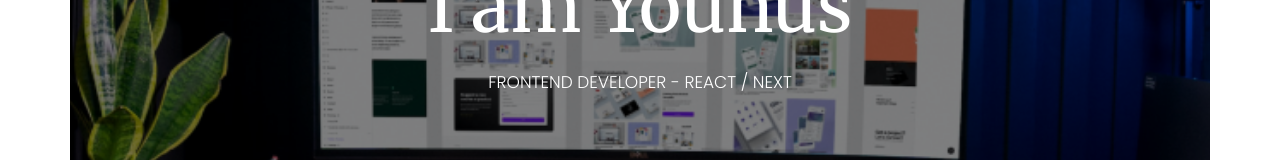
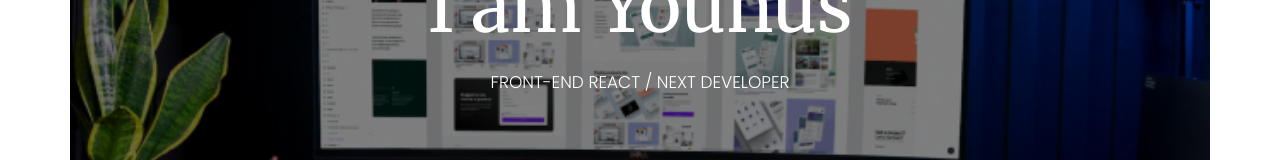
Before and after one commit to YounusHussain9/personal_portfolio, a Next.js app: page / in a window 1280 px wide. Shown: the part 486-646 px from the top of the page. Built offline with nearby package versions, Linux system fonts and the light colour scheme.

Commit message:
comitt on 5-4-23

```diff
--- a/pages/index.js
+++ b/pages/index.js
@@ -28,7 +28,7 @@ export default function Home() {
               <span className={styles.hero_content_greet}>Hello</span>
               <h3 className={styles.hero_content_intro}>I am Younus </h3>
               <span className={styles.hero_content_skill}>
-                Frontend developer - React / Next
+                Front-end  React / Next Developer
               </span>
             </div>
           </div>
```
